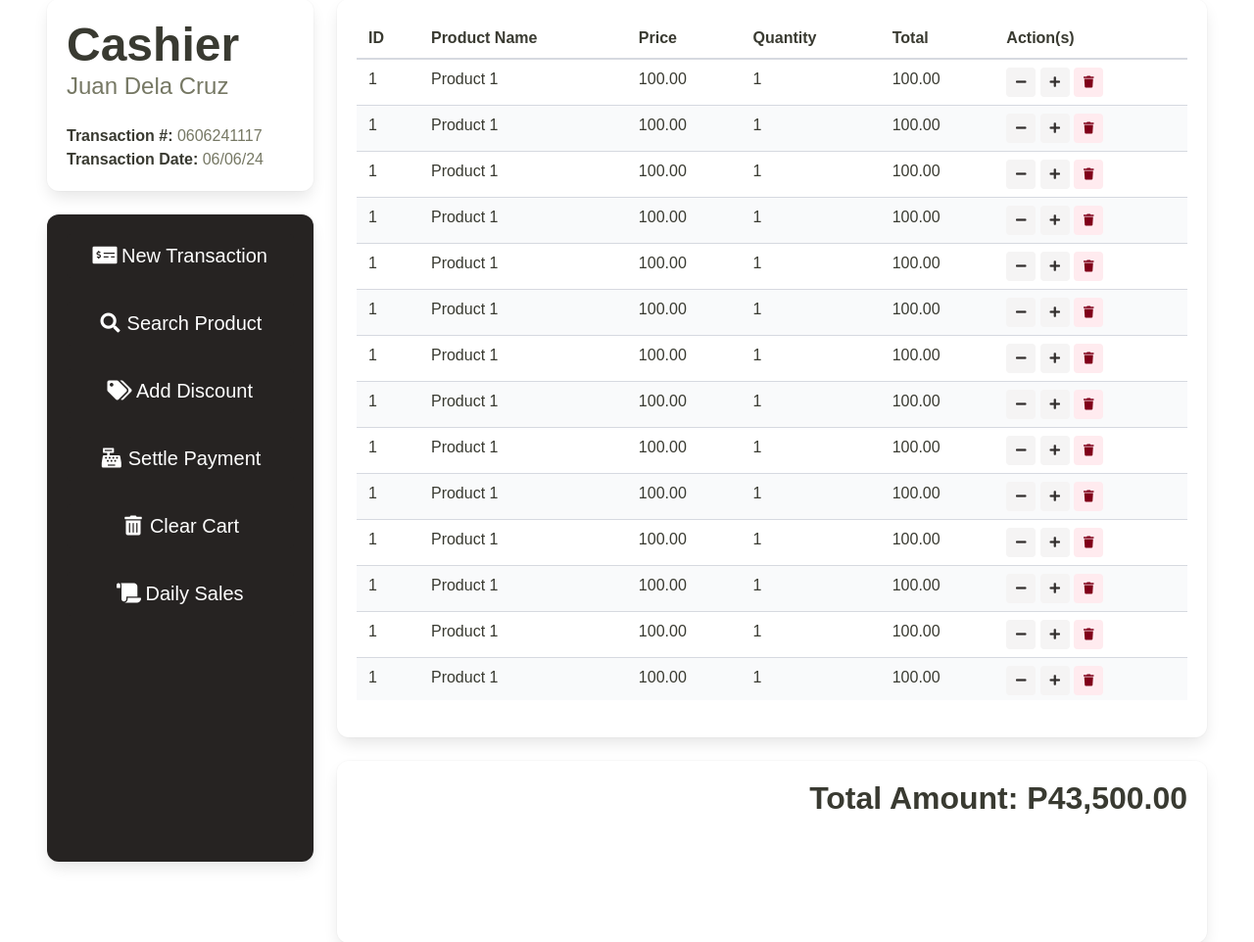
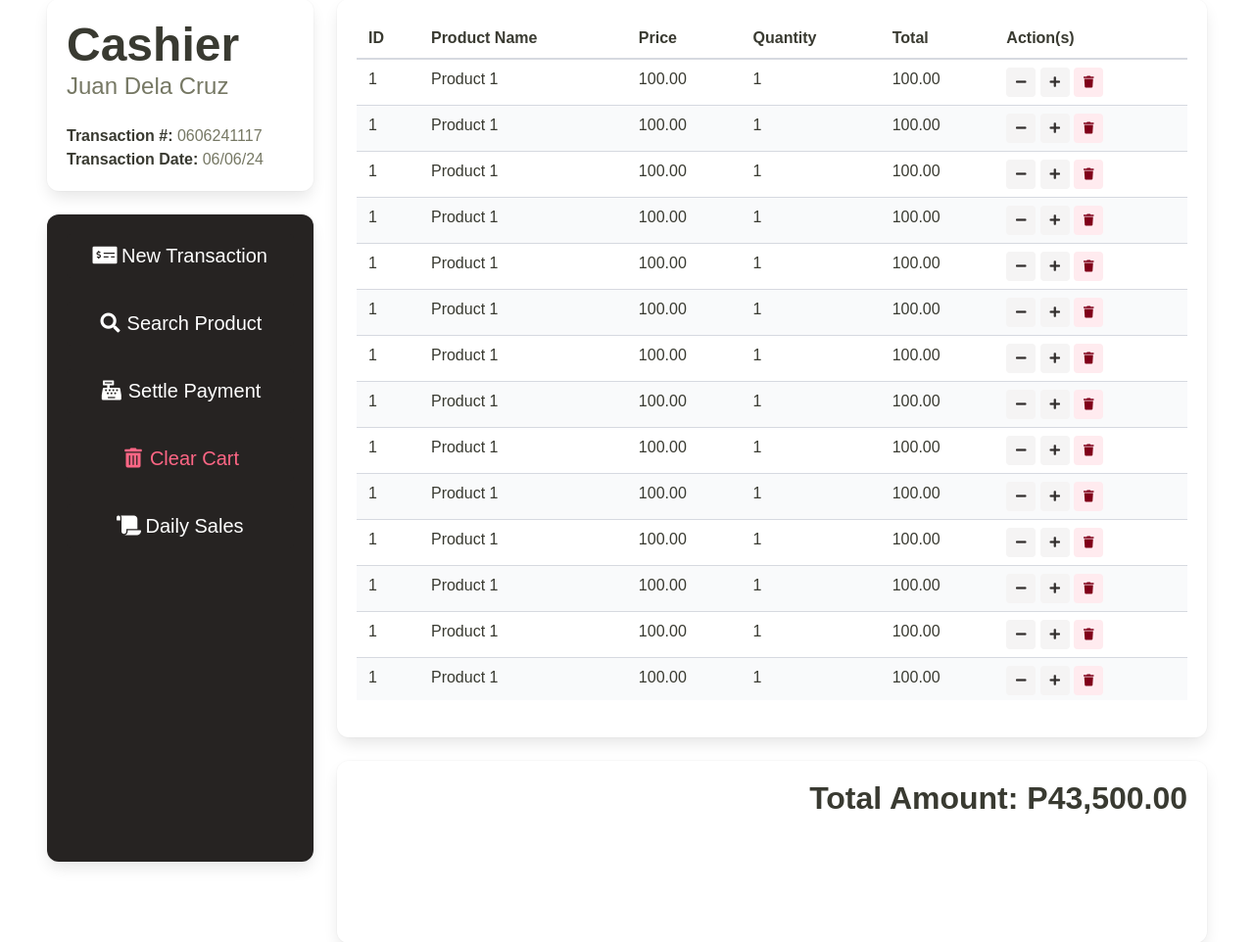
Before and after one commit to brandodt/GoodShot, a PHP site: page /cashier/index.php in a window 1280 px wide. Shown: the part 101-1063 px from the top of the page at 98% size. Run offline with PHP 8.4, Linux system fonts and the light colour scheme; the visitor is signed in with stand-in values (Sample User, id 1); some web fonts are replaced.

Commit message:
chore: Update cashier index page scripts and remove unused code

```diff
--- a/public/cashier/index.php
+++ b/public/cashier/index.php
@@ -17,6 +17,10 @@ if (!isset($_SESSION["username"]) || $_SESSION["role"] !== "cashier") {
     <link rel="stylesheet" href="https://cdnjs.cloudflare.com/ajax/libs/font-awesome/5.15.4/css/all.min.css">
     <link rel="stylesheet" href="../assets/css/bulma.css">
     <link rel="stylesheet" href="../assets/css/style.css">
+    <!-- Scripts -->
+    <script src="../assets/js/account.modal.js"></script>
+    <script src="../assets/js/search.modal.js"></script>
+    <script src="../assets/js/payment.modal.js"></script>
 </head>
 
 <body>
@@ -91,16 +95,6 @@ if (!isset($_SESSION["username"]) || $_SESSION["role"] !== "cashier") {
                                 </a>
                             </li>
                             <li class="subtitle is-5">
-                                <a class="aside-link has-text-centered" style="background: #262322; color:white;">
-                                    <span class="icon-text">
-                                        <span class="icon">
-                                            <i class="fas fa-tags"></i>
-                                        </span>
-                                        <span>Add Discount</span>
-                                    </span>
-                                </a>
-                            </li>
-                            <li class="subtitle is-5">
                                 <a id="payment-modal-button" class="aside-link has-text-centered" style="background: #262322; color:white;">
                                     <span class="icon-text">
                                         <span class="icon">
@@ -112,7 +106,7 @@ if (!isset($_SESSION["username"]) || $_SESSION["role"] !== "cashier") {
                             </li>
                             <li class="mt-2 subtitle is-5">
                                 <a class="aside-link has-text-centered" style="background: #262322; color:white;">
-                                    <span class="icon-text">
+                                    <span class="icon-text has-text-danger">
                                         <span class="icon">
                                             <i class="fas fa-trash-alt"></i>
                                         </span>
@@ -633,8 +627,6 @@ if (!isset($_SESSION["username"]) || $_SESSION["role"] !== "cashier") {
         </div>
     </div>
 
-    <script src="../assets/js/payment.modal.js"></script>
-
     <!-- Payment Modal -->
     <div id="payment-modal-content" class="modal">
         <div class="modal-background"></div>
@@ -672,10 +664,6 @@ if (!isset($_SESSION["username"]) || $_SESSION["role"] !== "cashier") {
             </footer>
         </div>
     </div>
-
-    <!-- Scripts -->
-    <script src="../assets/js/account.modal.js"></script>
-    <script src="../assets/js/search.modal.js"></script>
 </body>
 
 </html>
```
